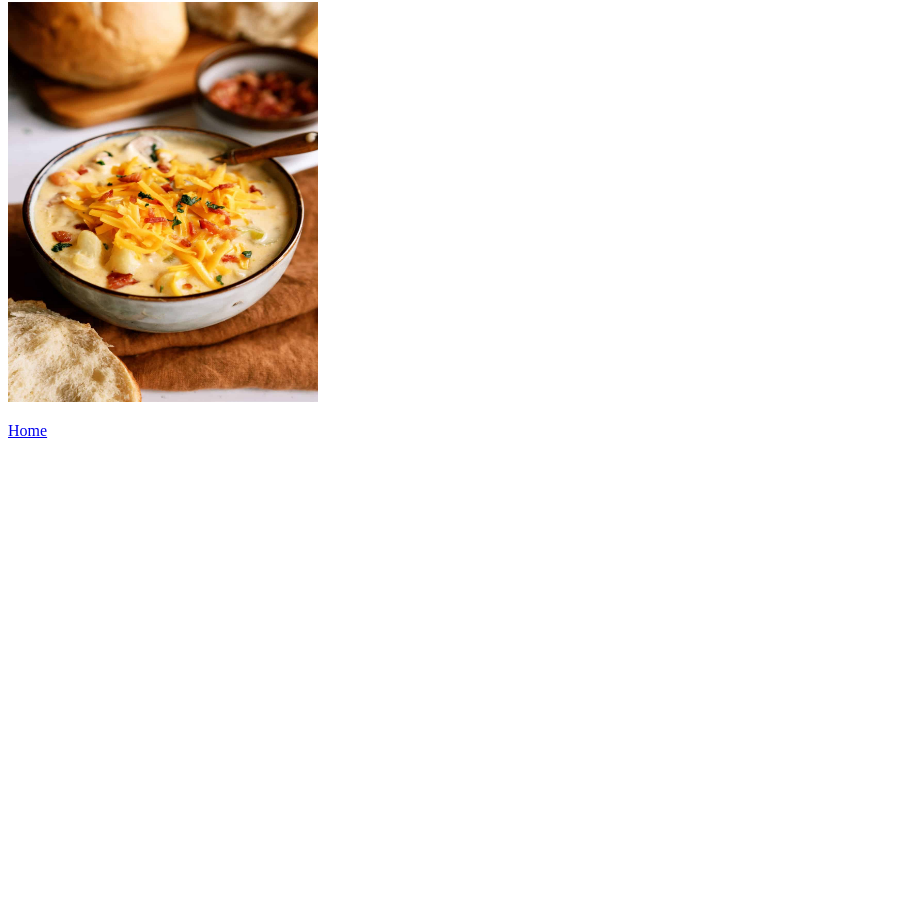
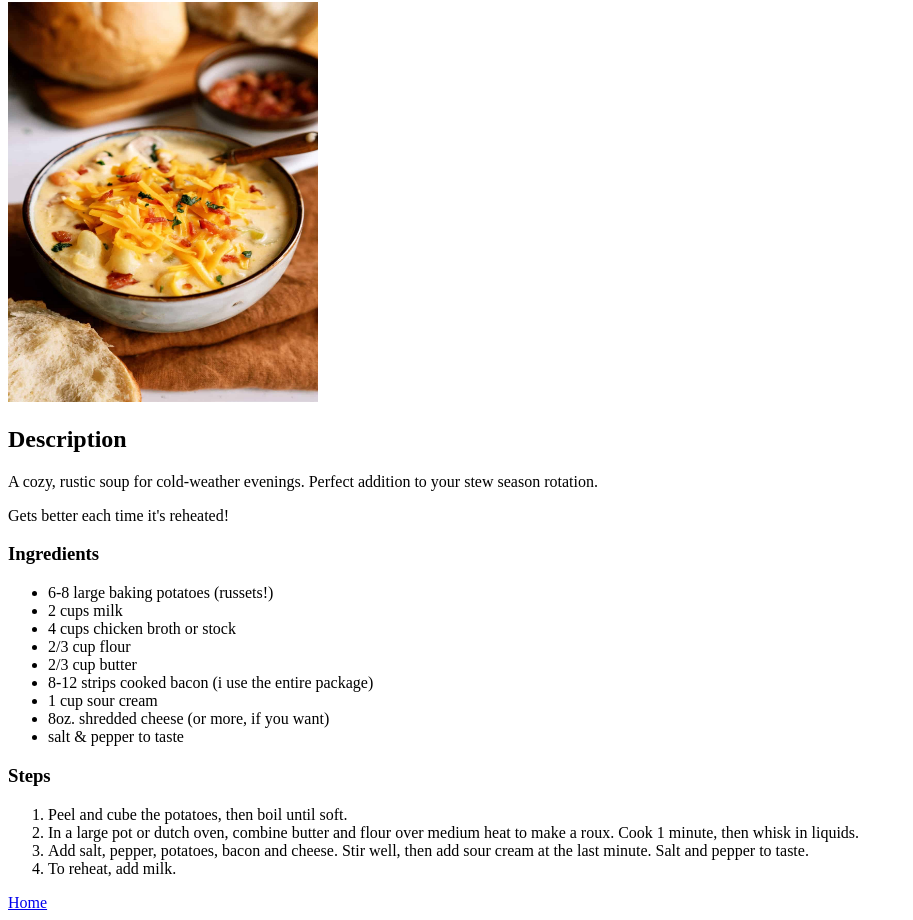
Before and after one commit to ninjanuri/odin-recipes, a plain HTML site: page recipes/potato-cheese-soup.html in a window 1280 px wide. Shown: the part 78-998 px from the top of the page, without its empty margins (0-913 px from the left). Before the commit the page ends 800 px from the top, so only its background shows below. Drawn offline with Linux system fonts and the light colour scheme.

Commit message:
Add soup recipe instructions

```diff
--- a/recipes/potato-cheese-soup.html
+++ b/recipes/potato-cheese-soup.html
@@ -5,9 +5,36 @@
     <title>Potato Cheese Soup</title>
 </head>
 <body>
+
     <h1>Potato Cheese Soup</h1>
+
     <img src="../images/soup.jpg" alt="bowl of potato cheese soup" height="400" width="310">
-    <p></p>
+
+    <h2>Description</h2>
+    <p>A cozy, rustic soup for cold-weather evenings. Perfect addition to your stew season rotation.</p>
+    <p>Gets better each time it's reheated!</p>
+
+    <h3>Ingredients</h3>
+    <ul>
+        <li>6-8 large baking potatoes (russets!)</li>
+        <li>2 cups milk</li>
+        <li>4 cups chicken broth or stock</li>
+        <li>2/3 cup flour</li>
+        <li>2/3 cup butter</li>
+        <li>8-12 strips cooked bacon (i use the entire package)</li>
+        <li>1 cup sour cream</li>
+        <li>8oz. shredded cheese (or more, if you want)</li>
+        <li>salt & pepper to taste</li>
+    </ul>
+
+    <h3>Steps</h3>
+    <ol>
+        <li>Peel and cube the potatoes, then boil until soft.</li>
+        <li>In a large pot or dutch oven, combine butter and flour over medium heat to make a roux. Cook 1 minute, then whisk in liquids.</li>
+        <li>Add salt, pepper, potatoes, bacon and cheese. Stir well, then add sour cream at the last minute. Salt and pepper to taste.</li>
+        <li>To reheat, add milk.</li>
+    </ol>
+
     <a href="../index.html">Home</a>
 </body>
 </html>
```
